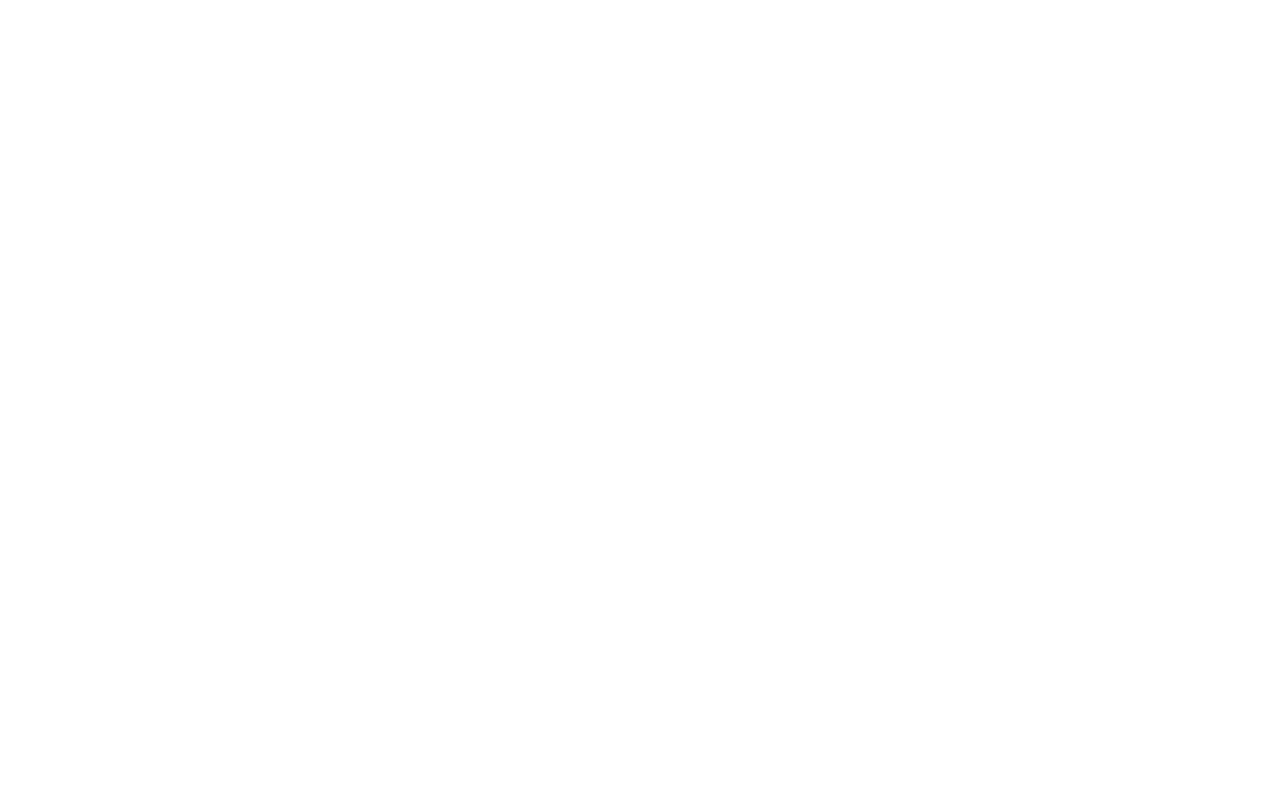
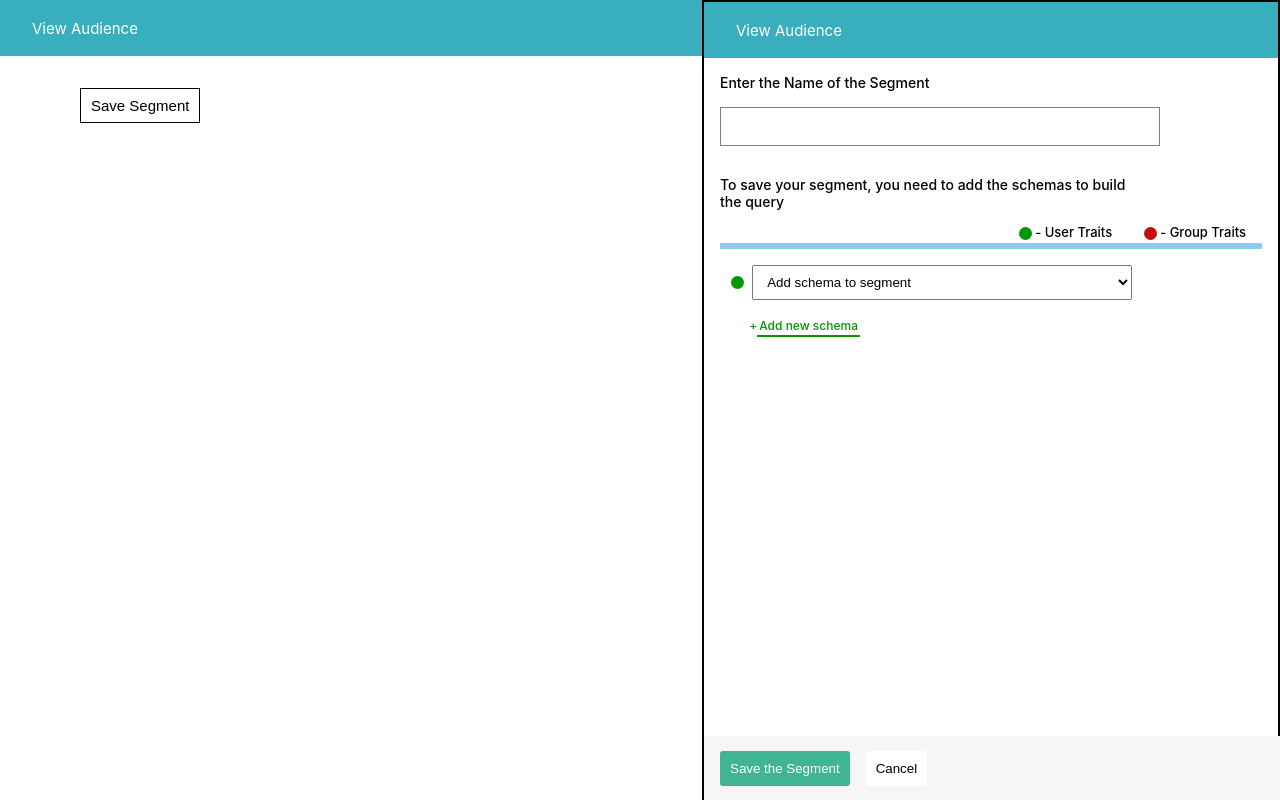
Before and after one commit to sarath1412k/customer_labs, a React (Create React App) app: page / in a window 1280 px wide. Built offline with nearby package versions, Linux system fonts and the light colour scheme.

Commit message:
Feat:segment components added

```diff
--- a/package.json
+++ b/package.json
@@ -6,8 +6,10 @@
     "@testing-library/jest-dom": "^5.17.0",
     "@testing-library/react": "^13.4.0",
     "@testing-library/user-event": "^13.5.0",
+    "bootstrap": "^5.3.3",
     "react": "^18.2.0",
     "react-dom": "^18.2.0",
+    "react-icons": "^5.0.1",
     "react-scripts": "5.0.1",
     "web-vitals": "^2.1.4"
   },
--- a/src/App.css
+++ /dev/null
@@ -1,38 +0,0 @@
-.App {
-  text-align: center;
-}
-
-.App-logo {
-  height: 40vmin;
-  pointer-events: none;
-}
-
-@media (prefers-reduced-motion: no-preference) {
-  .App-logo {
-    animation: App-logo-spin infinite 20s linear;
-  }
-}
-
-.App-header {
-  background-color: #282c34;
-  min-height: 100vh;
-  display: flex;
-  flex-direction: column;
-  align-items: center;
-  justify-content: center;
-  font-size: calc(10px + 2vmin);
-  color: white;
-}
-
-.App-link {
-  color: #61dafb;
-}
-
-@keyframes App-logo-spin {
-  from {
-    transform: rotate(0deg);
-  }
-  to {
-    transform: rotate(360deg);
-  }
-}
--- a/src/App.js
+++ b/src/App.js
@@ -1,9 +1,9 @@
-import './App.css';
+import Segment from "./components/Segment";
 
 function App() {
   return (
-    <div className="App">
-
+    <div>
+    <Segment />
     </div>
   );
 }
--- /dev/null
+++ b/src/components/PopUpModal.css
@@ -0,0 +1,46 @@
+.popup-modal-main {
+    text-align: center;
+    position:fixed;
+    background: white;
+    width: 45%;
+    height:100%;
+    right: 0%;
+    top: 0%;
+    border: 1px solid black;
+    /* top:50%;
+    left:50%; */
+    /* transform: translate(0%,-50%); */
+  }
+
+.popup-modal-main::-webkit-scrollbar {
+  width: 7px;
+  height: 10px;
+}
+
+/* Track */
+.popup-modal-main::-webkit-scrollbar-track {
+  -webkit-box-shadow: inset 0 0 6px rgba(0,0,0,0.3);
+  -webkit-border-radius: 10px;
+  border-radius: 10px;
+}
+
+/* Handle */
+.popup-modal-main::-webkit-scrollbar-thumb {
+  -webkit-border-radius: 10px;
+  border-radius: 12px;
+  background: #0e60bde3;
+  -webkit-box-shadow: inset 0 0 5px rgba(0,0,0,0.5);
+}
+
+
+.popup-close-btn{
+    margin-top: 1%;
+    margin-left: 90%;
+    border: 1px solid black;
+    text-align: end;
+    border:none;
+    font-weight: bolder;
+    font-size: 30px;
+    color: red;
+    cursor:pointer;
+  }
--- /dev/null
+++ b/src/components/PopUpModal.jsx
@@ -0,0 +1,21 @@
+import React from 'react';
+import './PopUpModal.css'
+
+const PopUpModal = ({ handleClose, show, children }) => {
+
+  const showHideClassName = show ? "modal display-block" : "modal display-none";
+
+  return (
+    <div className={showHideClassName}>
+      <section className="popup-modal-main">
+        <div type="button" onClick={handleClose}>
+        </div>
+        <div className='popup-children'>{children}</div>
+      </section>
+    </div>
+  );
+};
+
+
+
+export default PopUpModal
--- /dev/null
+++ b/src/components/Segment.css
@@ -0,0 +1,144 @@
+.seg-header{
+    background-color: #39aebc;
+    height: 3.5rem;
+    display: flex;
+    align-items: center;
+}
+.popup-container{
+    display: flex;
+    flex-direction: column;
+    border: 1px solid black;
+    height: 100vh;
+}
+.seg-header >span{
+    margin: auto 2rem;
+    font-size: 15px;
+    color: white;
+}
+.seg-save-btn{
+    border: 1px solid black;
+    color: black;
+    margin: 2rem 5rem;
+    height: 35px;
+    padding: 3px 10px;
+    font-size: 15px;
+    cursor: pointer;
+    background-color: white;
+}
+.segment-form{
+    display: flex;
+    flex-direction: column;
+    justify-content: flex-start;
+    text-align: left;
+    padding: 1rem 1rem;
+    /* border: 1px solid black; */
+}
+.seg-name{
+    width: 80%;
+    height: 35px;
+    border: 1px solid grey;
+    margin: 1rem 0;
+}
+.seg-info{
+    width: 78%;
+    font-weight: 500;
+    font-size: 14px;
+}
+.traits-container{
+    display: flex;
+    flex-direction: row;
+    justify-content: flex-end;
+}
+.traits-classify{
+    display: flex;
+    flex-direction: row;
+    align-items: center;
+    margin: auto 1rem;
+}
+.user-traits-color{
+    background-color: rgb(4, 150, 4);
+    min-height: 13px;
+    min-width: 13px;
+    border-radius: 50%;
+}
+.group-traits-color{
+    background-color: rgb(194, 14, 14);
+    min-height: 13px;
+    min-width: 13px;
+    border-radius: 50%;
+}
+.ut-label{
+   font-size: 13px;
+   font-weight: 500;
+   display: flex;
+   padding-bottom: 3px;
+   padding-left: 3px;
+}
+.schema-container{
+    border: 3px solid skyblue;
+    padding: 0rem .5rem;
+}
+
+.schema-element{
+    display: flex;
+    flex-direction: row;
+    align-items: center;
+    margin: 1rem 0rem;
+}
+.selected-schema{
+    height: 35px;
+    width: 380px;
+    margin: 0 .5rem;
+    padding-left: 10px;
+}
+.add-schema-link{
+    color: rgb(4, 150, 4);
+    margin: 1rem;
+    width: fit-content;
+    font-size: 12px;
+    font-weight: 500;
+    padding: 2px;
+    cursor: pointer;
+}
+.add-schema-link-label{
+    font-weight: 500;
+    padding: 2px;
+    border-bottom: 2px solid rgb(4, 150, 4);
+}
+.schema-add-container{
+    border: 0px solid black;
+    padding: 0 .7rem;
+}
+.remove-schema-btn{
+    height: 35px;
+    width: 35px;
+    font-size: 15px;
+    color: grey;
+    background-color: #f2fbf9;
+}
+.btn-group{
+    background-color: #f6f6f6;
+    height: 4rem;
+    display: flex;
+    align-items: center;
+    width: 100%;
+    position: fixed;
+    bottom: 0%;
+}
+.save-btn{
+    background-color: #41b494;
+    color:white;
+    border: none;
+    padding: 10px 10px;
+    border-radius: 3px;
+    margin: auto 1rem;
+    cursor: pointer;
+}
+.cancel-btn{
+    background-color: white;
+    border: none;
+    padding: 10px 10px;
+    border-radius: 3px;
+    font-weight: 500;
+    cursor: pointer;
+}
--- /dev/null
+++ b/src/components/Segment.jsx
@@ -0,0 +1,111 @@
+import React, { useState } from 'react'
+import './Segment.css'
+import PopUpModal from './PopUpModal'
+import { IoIosRemove } from "react-icons/io";
+
+const Segment = () => {
+
+    const [segment,setSegment] = useState({segment_name:''})
+    const [schemaValue,setSchemaValue] = useState('')
+    const [selectedSchema,setSelectedSchema] = useState({})
+    const [schema,setSchema] = useState([])
+
+
+    const schemaOptions = [
+        { label: 'First Name', value: 'first_name' },
+        { label: 'Last Name', value: 'last_name' },
+        { label: 'Gender', value: 'gender' },
+        { label: 'Age', value: 'age' },
+        { label: 'Account Name', value: 'account_name' },
+        { label: 'City', value: 'city' },
+        { label: 'State', value: 'state' },
+    ];
+
+    const handleInputs = ({target}) => {
+        setSegment(target.value)
+    }
+
+    const selectShema = ({target}) => {
+        let value = target.value
+        let selectedOption = schemaOptions.find(data => data.value === value)
+        setSchemaValue(value)
+        setSelectedSchema(selectedOption)
+    }
+
+    const addSchemaFunc = () => {
+        console.log(selectedSchema)
+        let items = [...schema,selectedSchema]
+        console.log(items)
+        setSchema(items)
+    }
+
+    const funcSave = () => {
+        console.log(schema)
+    }
+
+  return (
+    <div className='container'>
+    <div className='seg-header'>
+        <span>View Audience</span>
+    </div>
+     <button className='seg-save-btn'>Save Segment</button>
+     <PopUpModal >
+    <div className='popup-container'>
+     <div className='seg-header'>
+        <span>View Audience</span>
+    </div>
+    <form className='segment-form' >
+        <label className='seg-info'>Enter the Name of the Segment</label>
+        <input className='seg-name' name='segment_name' type='text' onChange={handleInputs} value={segment.segment_name}/>
+        <p className='seg-info'>To save your segment, you need to add the schemas to build the query</p>
+        <div className='traits-container'>
+                <div className='traits-classify'>
+                    <div className='user-traits-color'></div>
+                    <div className='ut-label'> - User Traits</div>
+                </div>
+                <div className='traits-classify'>
+                    <div className='group-traits-color'></div>
+                    <div className='ut-label'> - Group Traits</div>
+                </div>
+        </div>
+        <div className="schema-container">
+            {/* <div className="schema-element">
+            <div className='user-traits-color'></div>
+              <select className='selected-schema'>
+                   {schemaOptions.map((schema) => (
+              <option key={schema.value} value={schema.value}>
+                {schema.label}
+              </option>
+            ))}
+            </select>
+            <IoIosRemove className='remove-schema-btn' title='remove schema' />
+            </div> */}
+
+        </div>
+        <div className="schema-add-container">
+        <div className="schema-element">
+        <div className='user-traits-color'></div>
+            <select className='selected-schema' name='schema' onChange={selectShema} value={schemaValue}>
+                <option style={{display:'none'}} value='' >Add schema to segment</option>
+                   {schemaOptions.map((schema) => (
+              <option key={schema.value} value={schema.value}>
+                {schema.label}
+              </option>
+            ))}
+            </select>
+        </div>
+        <div className='add-schema-link' onClick={addSchemaFunc}><span>+</span><span className='add-schema-link-label'>Add new schema</span></div>
+        </div>
+    </form>
+    <div className='btn-group'>
+            <button  className='save-btn' onClick={funcSave}>Save the Segment</button>
+            <button className='cancel-btn'>Cancel</button>
+    </div>
+    </div>
+     </PopUpModal>
+    </div>
+
+  )
+}
+
+export default Segment
--- a/src/index.js
+++ b/src/index.js
@@ -2,6 +2,7 @@
 import ReactDOM from 'react-dom/client';
 import './index.css';
 import App from './App';
+
 
 
 const root = ReactDOM.createRoot(document.getElementById('root'));
```
Also changed, not shown: 1 other file (tests, documents, lock files or other folders).
